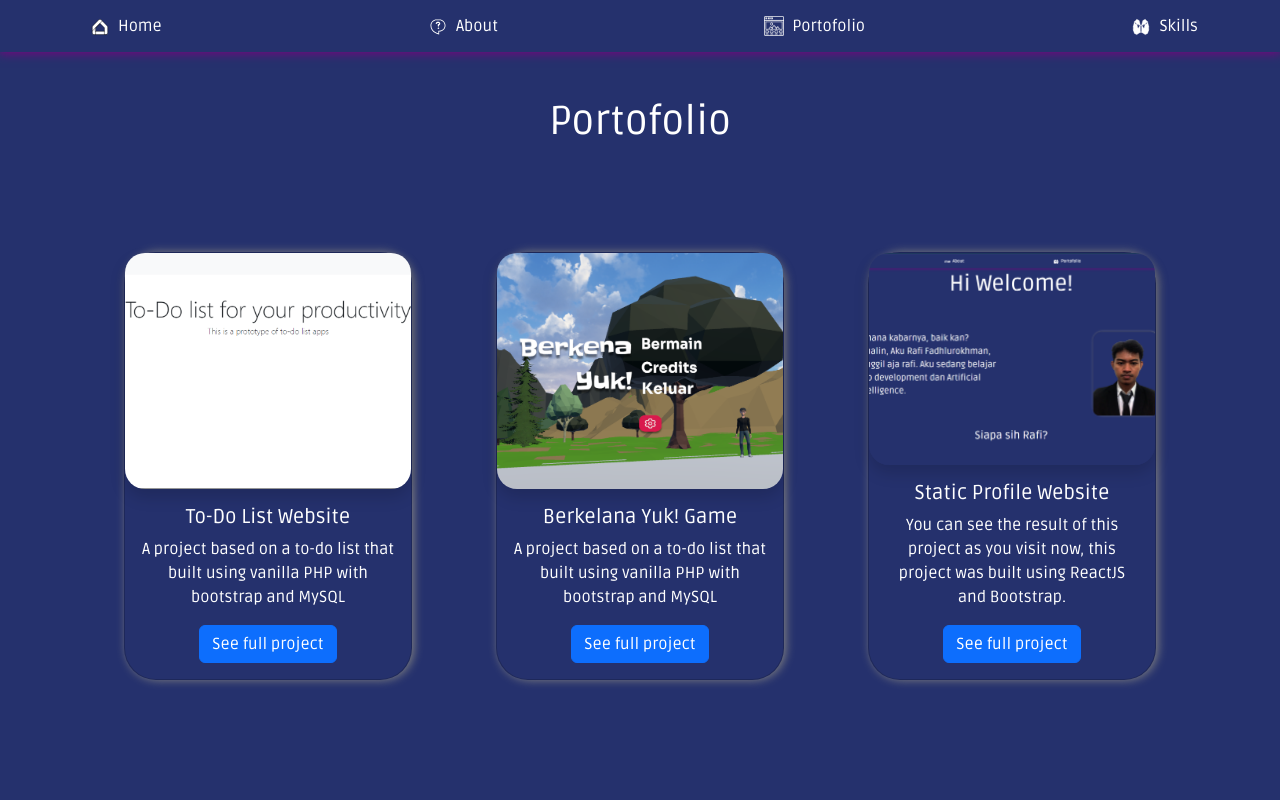
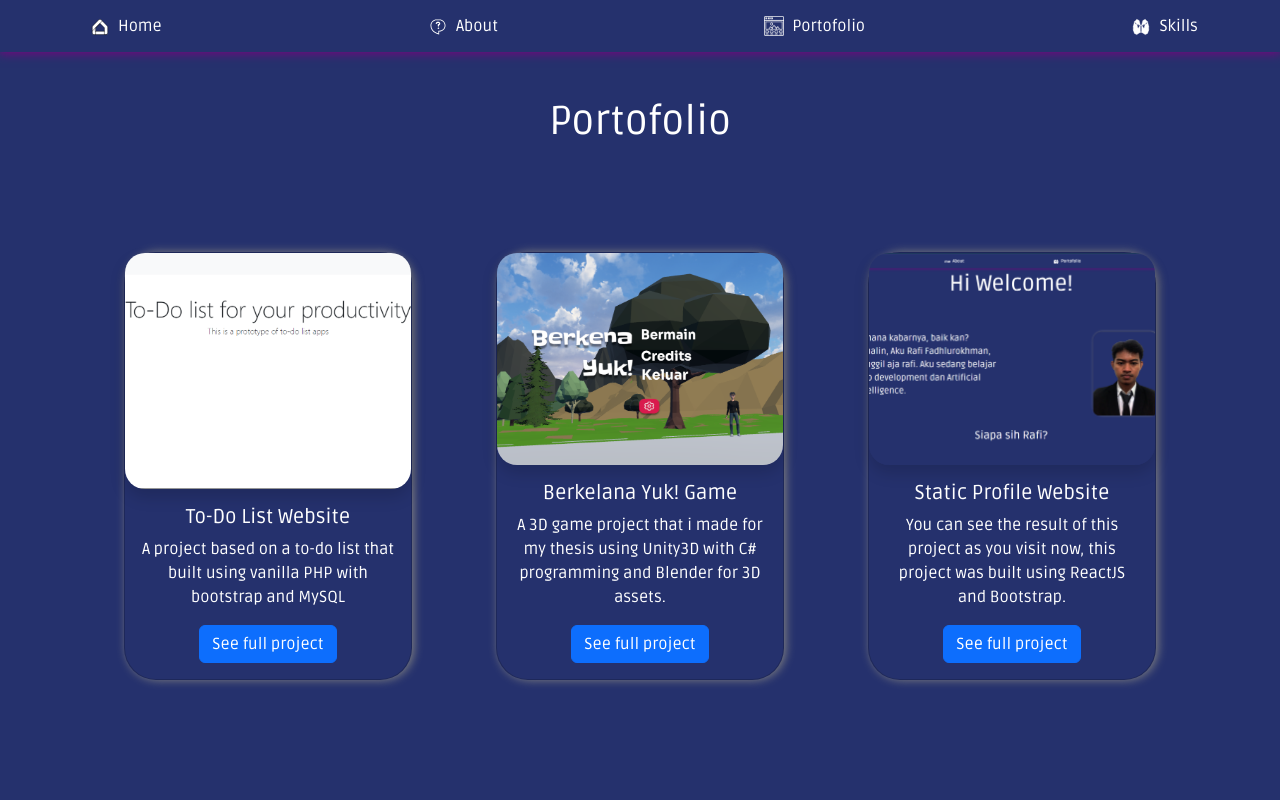
Before and after one commit to rafifadhlu/profile-website-ReactJS, a React (Vite) app: page /porto in a window 1280 px wide. Shown: the top 800 px of the page. Built offline with nearby package versions, Linux system fonts and the light colour scheme; a web font is replaced by a local one.

Commit message:
[update] minor changes

```diff
--- a/src/pages/Portofolio.jsx
+++ b/src/pages/Portofolio.jsx
@@ -23,7 +23,7 @@ let data = [
       image: berkelanaYuk,
       link: "https://berkelanayuk.itch.io/berkelana-yuk",
       title: "Berkelana Yuk! Game",
-      description: "A project based on a to-do list that built using vanilla PHP with bootstrap and MySQL",
+      description: "A 3D game project that i made for my thesis using Unity3D with C# programming and Blender for 3D assets.",
     },
     {
       id: 4,
```
